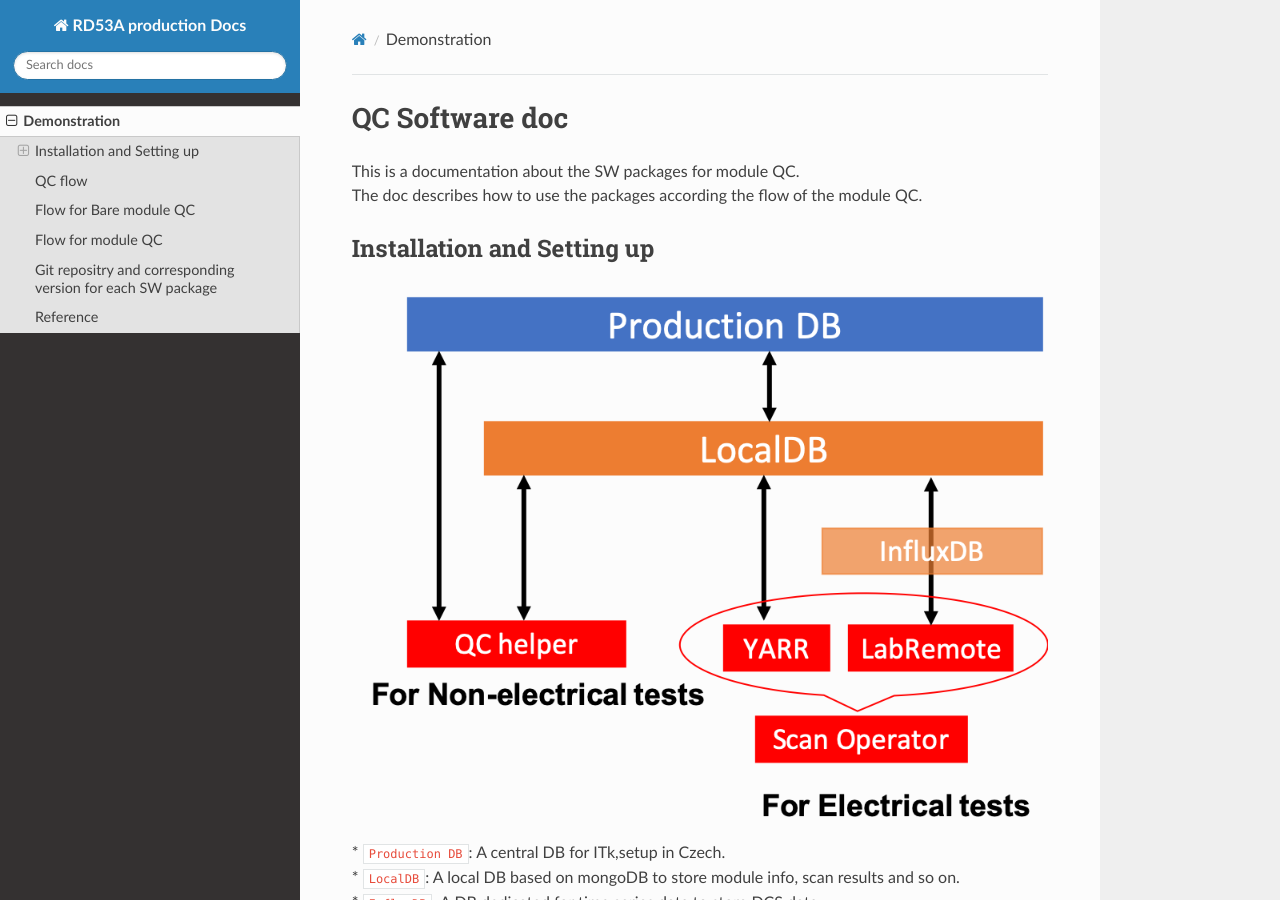
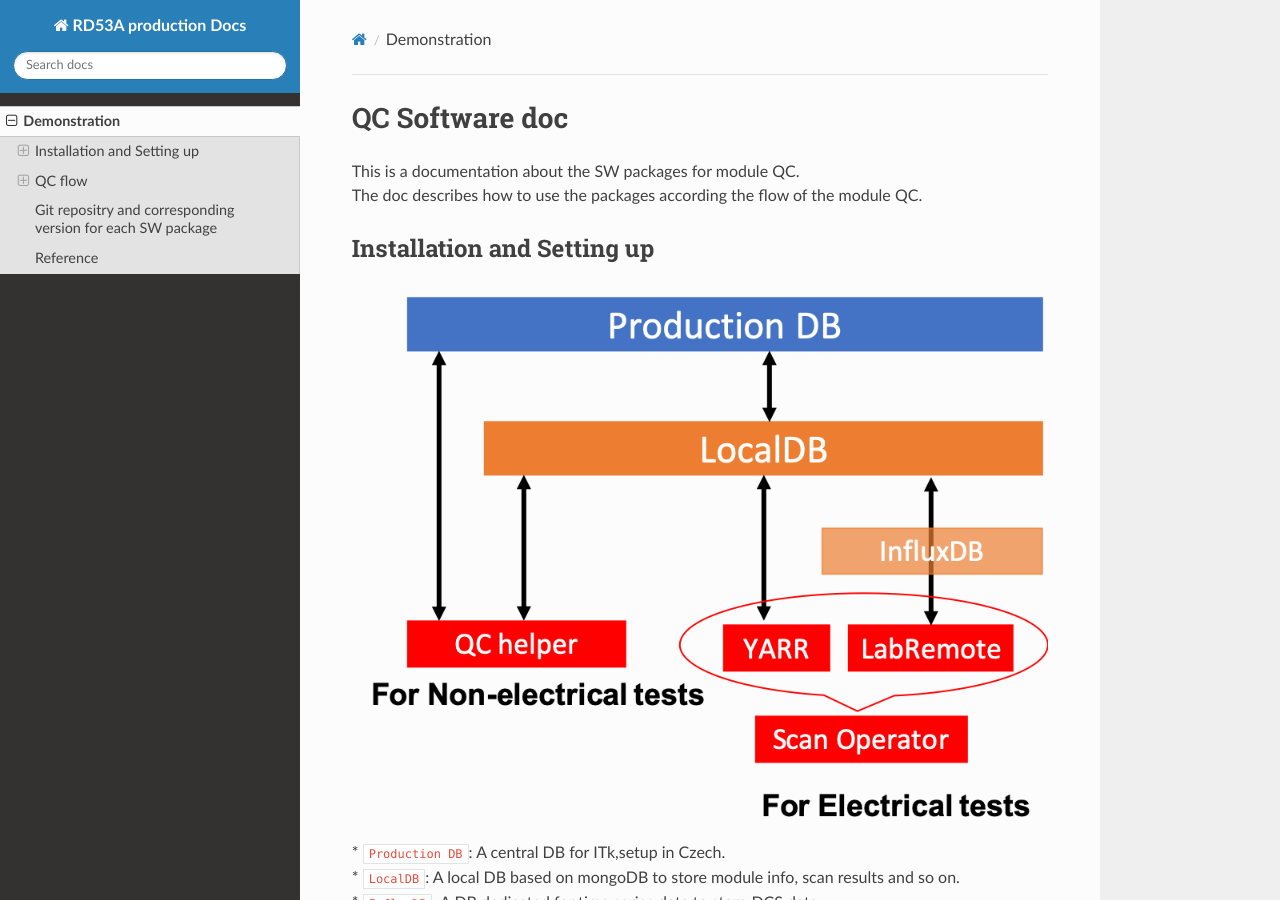
Before and after one commit to jlab-hep/-rd53a_software_doc, an MkDocs documentation site: the page built from docs/rd53a_demo_flow.md, in a window 1280 px wide and 900 px high. Built offline with MkDocs 1.6.1, drawn with Linux system fonts in a browser that asks for light colours; nearby versions of some CDN libraries; old or Windows-style settings are respelled for this version of MkDocs.

Commit message:
modify a flame in the main page

```diff
--- a/docs/rd53a_demo_flow.md
+++ b/docs/rd53a_demo_flow.md
@@ -21,7 +21,7 @@ The doc describes how to use the packages according the flow of the module QC.<b
 ### II. Install SW packages for DAQ(YARR, LabRemote, Scan Operator, QC helper) in your DAQ machine
 [&rarr; Go to the page](sw_installation.md)
 
-
+<br><br>
 ## QC flow
 ![Stage_and_SW](images/Stage_and_SW.png)
 
@@ -32,12 +32,13 @@ to sync the production DB.<br>
 
 Please follow the QC steps from the link below.<br>
 
-## Flow for Bare module QC
+### Flow for Bare module QC
 [&rarr; Go to the page](bare_module_QC_flow.md)
 
-## Flow for module QC
+### Flow for module QC
 [&rarr; Go to the page](module_QC_flow.md)
 
+<br><br>
 ## Git repositry and corresponding version for each SW package
 |SW |Git|branch|
 |:-:|:-:|:-:|
@@ -48,6 +49,7 @@ Please follow the QC steps from the link below.<br>
 |labRemote  | [24e7a55b](https://gitlab.cern.ch/berkeleylab/labRemote/-/commit/24e7a55b5e943db7fb6c6252c610b40d9eb8cf62)  | master |
 
 
+<br><br>
 ## Reference
 1. Document of "Traveling module"[(https://moduledaqdb.readthedocs.io/en/latest/)](https://moduledaqdb.readthedocs.io/en/latest/)
 2. Yarr docs[(http://yarr.web.cern.ch/yarr/)](http://yarr.web.cern.ch/yarr/)
```
